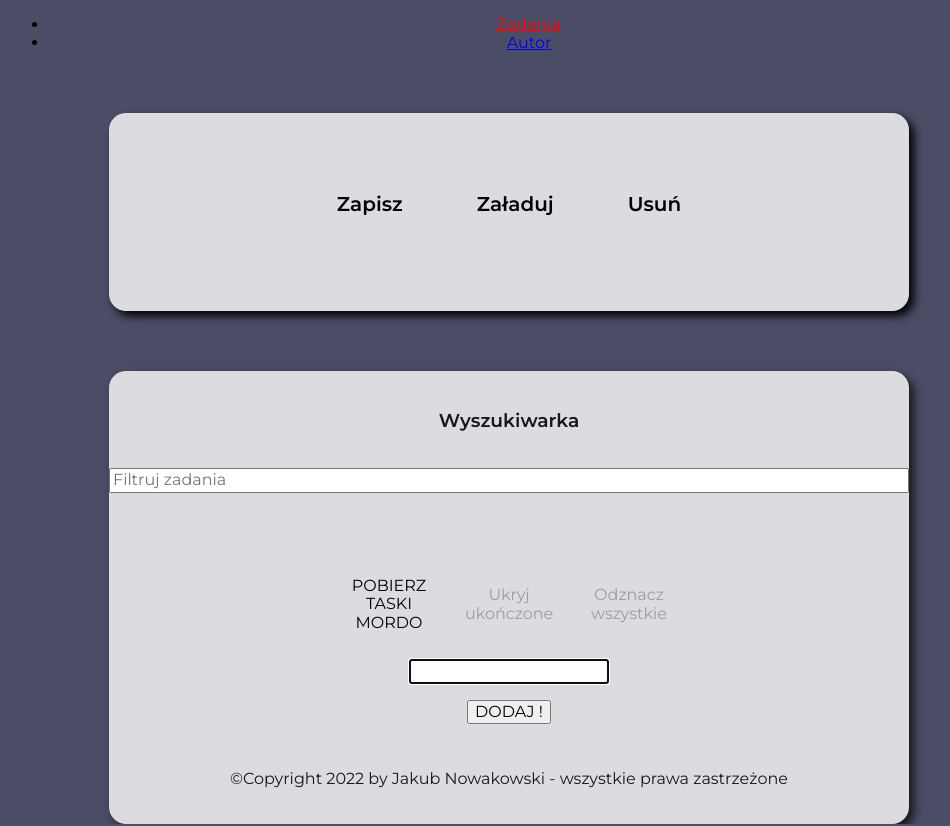
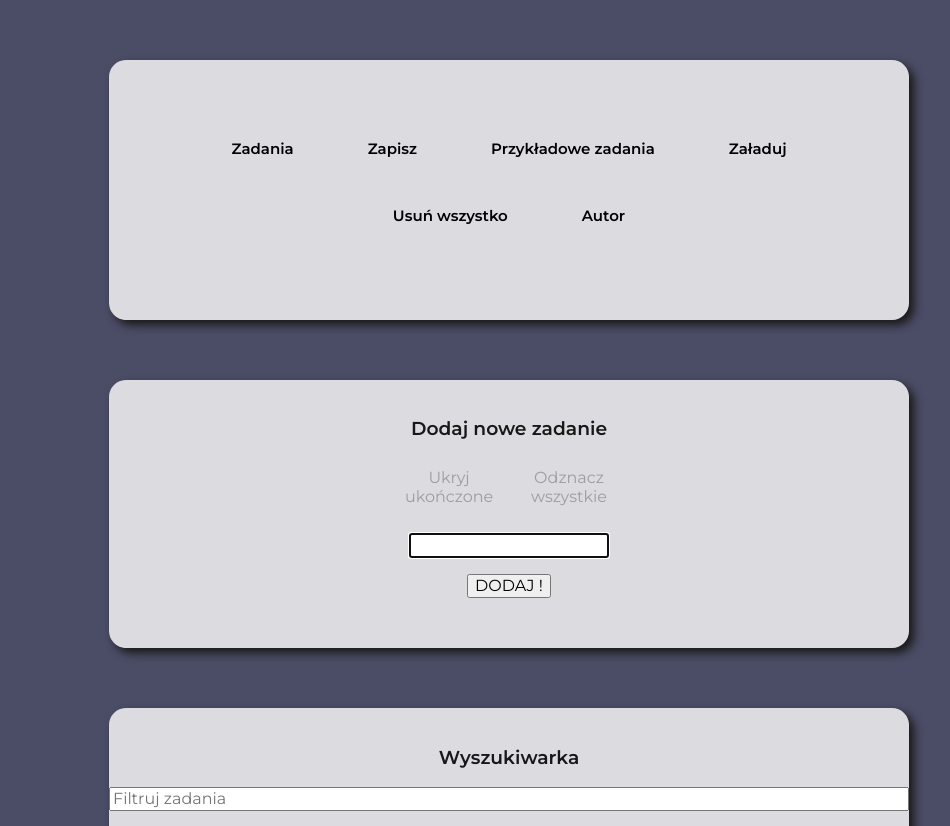
Before and after one commit to Jacob-Isaac/NewTaskListReact, a React (Create React App) app: page /#/zadania in a window 1280 px wide. Shown: the top 826 px of the page, without its empty margins (131-1081 px from the left). Built offline with nearby package versions, Linux system fonts and the light colour scheme.

Commit message:
Changing App design / phase 1 : 4 containers instead of two

```diff
--- a/src/App.js
+++ b/src/App.js
@@ -1,39 +1,41 @@
 import React from "react";
 import TaskListPage from "./features/taskList/TaskListPage";
-import TaskPage from "./features/taskList/TaskPage";
+import SingleTaskPage from "./features/taskList/SingleTaskPage";
 import { HashRouter, Switch, Route, Redirect } from "react-router-dom";
 import AuthorPage from "./features/author/AuthorPage";
-import {StyledNavLink} from "./styled";
+import Header from "./common/Header";
+import MainContainer from "./common/MainContainer";
 
 const App = () => (
   <HashRouter>
-    <nav>
-      <ul>
-        <li>
-          <StyledNavLink exact  to="/zadania">Zadania</StyledNavLink>
-        </li>
-        <li>
-          <StyledNavLink exact  to="/author">Autor</StyledNavLink>
-        </li>
-      </ul>
+
+    <MainContainer>
+      <Header />
+    </MainContainer>
+
     <Switch>
       <Route path="/zadania/:id">
-          <TaskPage />
+
+        <MainContainer title={<h3>Szczegóły zadania</h3>}>
+          <SingleTaskPage />
+        </MainContainer>
+
       </Route>
       <Route path="/zadania">
         <TaskListPage />
       </Route>
       <Route path="/author">
+
+        <MainContainer title={<h3>O autorze</h3>}>
           <AuthorPage />
+        </MainContainer>
+
       </Route>
       <Route path="/">
         <Redirect to="/zadania" />
       </Route>
     </Switch>
-    </nav>
   </HashRouter>
 );
 
 export default App;
-
-//11:48 / 14.05
--- a/src/common/Header/index.js
+++ b/src/common/Header/index.js
@@ -1,20 +1,41 @@
-import { NavigationBox, Buttons, Button } from "./styled";
+import {Buttons, Button } from "./styled";
+import React from "react";
+import { NavLink } from "react-router-dom";
+import { useSelector, useDispatch } from "react-redux";
+import {
+  selectTasks,
+  fetchExampleTasks,
+} from "../../features/taskList/tasksSlice";
 
-const Header = ({ title }) => (
-  <NavigationBox name="StandardBox">
+
+const Header = ({ title }) => {
+  const {ifLoading}= useSelector(selectTasks);
+  const dispatch = useDispatch();
+return (
+  <>
     {title}
     <Buttons>
+      <NavLink exact to="/zadania">
+        <Button>Zadania</Button>
+      </NavLink>
       <Button>
         <span>Zapisz</span>
+      </Button>
+      <Button onClick={() => dispatch(fetchExampleTasks())} disabled={ifLoading}>
+       {ifLoading ? "Ładowanie . . . . . . ." : "Przykładowe zadania" }
       </Button>
       <Button>
         <span>Załaduj</span>
       </Button>
       <Button>
-        <span>Usuń</span>
+        <span>Usuń wszystko</span>
       </Button>
+      <NavLink exact to="/author">
+      <Button>Autor</Button>
+      </NavLink>
     </Buttons>
-  </NavigationBox>
+  </>
 );
+};
 
 export default Header;
--- a/src/common/Header/styled.js
+++ b/src/common/Header/styled.js
@@ -1,5 +1,5 @@
-import { StandardBox } from "../../styled";
 import styled from "styled-components";
+import {css} from "styled-components";
 
 export const Buttons = styled.div`
   text-align: center;
@@ -15,6 +15,9 @@ export const Buttons = styled.div`
 `;
 
 export const Button = styled.button`
+    /* color: black; */
+    font-size: 15px;
+  text-decoration: none;
   background-color: transparent;
   border: none;
   margin-left: 22px;
@@ -22,9 +25,6 @@ export const Button = styled.button`
   margin-top: 20px;
   padding: 15px;
   font-family: "Montserrat", cursive, sans-serif;
-  font-size: 20px;
-  text-decoration: none;
-  color: black;
   font-weight: bolder;
   transition: all 0.01s ease-in-out;
   &:hover {
@@ -35,12 +35,16 @@ export const Button = styled.button`
     color: rgb(158, 158, 158);
     transform: scale(0.8);
   }
+  ${({ disabled }) =>
+    disabled === true &&
+    css`
+      &:hover {
+        color: rgb(158, 158, 158);
+      cursor: auto;
+      }
+      &:active {
+    color: rgb(158, 158, 158);
+    transform: none;
+  }
+    `}
 `;
-
-export const NavigationBox = styled.header`
-${StandardBox}
-font-family: "Montserrat", cursive, sans-serif;
-  font-size: 30px;
-  color: black;
-  font-weight: bolder;
-`;
--- a/src/common/MainContainer/index.js
+++ b/src/common/MainContainer/index.js
@@ -1,8 +1,8 @@
 import { Box } from "./styled";
 
-const MainContainer = ({ children }) => (
-  <Box as="main">
-    {/* StandardBox */}
+const MainContainer = ({ title, children }) => (
+  <Box as="main" id="StandardBox">
+    {title}
     {children}
   </Box>
 );
--- a/src/features/author/AuthorPage.js
+++ b/src/features/author/AuthorPage.js
@@ -1,18 +1,13 @@
 import "../../GlobalStyle.js";
-import Header from "../../common/Header";
 import Footer from "../../common/Footer";
-import MainContainer from "../../common/MainContainer";
 
 function AuthorPage()  {
   return (
-    <>
-      <Header title="O autorze" />
-      <MainContainer>
-       Jakub Nowakowski jest autorem.<br/>Autor jest fajny i najlepszy, i nie ma lepszego autora.<br/>Autor posiada tak bogaty życiorys, że hoho.<br/><br/>
+      <>
+       Jakub Nowakowski jest autorem.<br/>Autor jest fajny i najlepszy, i nie ma lepszego autora.<br/>Autor posiada tak bogaty życiorys, że hoho.<br/><br/><br/><br/>
         <Footer text="©Copyright 2022 by Jakub Nowakowski - wszystkie prawa zastrzeżone" />
-      </MainContainer>
-    </>
+      </>
   );
-}
+  };
 
 export default AuthorPage;
--- a/src/features/taskList/TaskPage/index.js
+++ b/src/features/taskList/SingleTaskPage/index.js
@@ -1,25 +1,20 @@
 import "../../../GlobalStyle.js";
-import Header from "../../../common/Header";
 import Footer from "../../../common/Footer";
-import MainContainer from "../../../common/MainContainer";
 import { useParams } from "react-router-dom";
 import { useSelector } from "react-redux";
 import { getTaskById } from "../tasksSlice.js";
 
-function TaskPage() {
+function SingleTaskPage() {
   const params = useParams();
   const task = useSelector((state) => getTaskById(state, params.id));
   return (
     <>
-      <Header title={<h3>Szczegóły Zadania</h3>}></Header>
-      <MainContainer>
         <b>Treść:</b> {task ? task.content : "Nie znaleziono zadania"}
         <br />
         <b>Ukończono:</b> {task.done ? "Tak" : "Nie"}
         <Footer text="©Copyright 2022 by Jakub Nowakowski - wszystkie prawa zastrzeżone" />
-      </MainContainer>
     </>
   );
 }
 
-export default TaskPage;
+export default SingleTaskPage;
--- a/src/features/taskList/TaskListPage/Buttons/index.js
+++ b/src/features/taskList/TaskListPage/Buttons/index.js
@@ -5,21 +5,17 @@ import {
   selectAreTasksEmpty,
   hideAllTasks,
   doneAllTasks,
-  fetchExampleTasks,
   selectIsEveryTaskDone,
 } from "../../tasksSlice";
 
 const Buttons = () => {
-  const {taskList, isTaskHide, ifLoading}= useSelector(selectTasks);
+  const {taskList, isTaskHide}= useSelector(selectTasks);
   const emptyTaskList = useSelector(selectAreTasksEmpty);
   const dispatch = useDispatch();
   const ifEveryTaskDone = useSelector(selectIsEveryTaskDone);
 
   return (
     <Wrapper>
-      <Button onClick={() => dispatch(fetchExampleTasks())} disabled={ifLoading}>
-       {ifLoading ? "Ładowanie..." : "POBIERZ TASKI MORDO" }
-      </Button>
       <Button
         disabled={
           taskList.length >= 1 && taskList.some((task) => task.done === true)
--- a/src/features/taskList/TaskListPage/Buttons/styled.js
+++ b/src/features/taskList/TaskListPage/Buttons/styled.js
@@ -15,13 +15,12 @@ export const Button = styled.button`
   margin: 10px;
   background-color: transparent;
   border: none;
-  cursor: pointer;
-
   ${({ disabled }) =>
     disabled === false &&
     css`
       &:hover {
         color: rgb(158, 158, 158);
+        cursor: pointer;
       }
     `}
 `;
--- a/src/features/taskList/TaskListPage/Search/index.js
+++ b/src/features/taskList/TaskListPage/Search/index.js
@@ -18,7 +18,6 @@ value: event.target.value.trim() !== "" ? event.target.value : undefined,
 
     return (
         <>
-       <h3>Wyszukiwarka</h3><br/>
        <Wrapper>
         <input
         placeholder="Filtruj zadania"
@@ -26,7 +25,6 @@ value: event.target.value.trim() !== "" ? event.target.value : undefined,
         onInput = {onInputChange}
         />
         </Wrapper><br/><br/><br/><br/>
-
         </>
 
     );
--- a/src/features/taskList/TaskListPage/Tasks/styled.js
+++ b/src/features/taskList/TaskListPage/Tasks/styled.js
@@ -15,6 +15,7 @@ export const Button = styled.button`
   block-size: 25px;
   margin-left: 5px;
   margin-right: 5px;
+  cursor: pointer;
 `;
 
 export const Content = styled.span`
--- a/src/features/taskList/TaskListPage/index.js
+++ b/src/features/taskList/TaskListPage/index.js
@@ -1,23 +1,24 @@
 import "../../../GlobalStyle.js";
 import Form from "./Form";
 import Tasks from "./Tasks";
-import Header from "../../../common/Header";
 import Footer from "../../../common/Footer";
 import Buttons from "./Buttons";
 import Search from "./Search";
 import MainContainer from "../../../common/MainContainer";
 
-
 function TaskListPage() {
-
-
   return (
     <>
-      <Header />
-      <MainContainer>
-        <Search/>
-      <Buttons />
+      <MainContainer title={<h3>Dodaj nowe zadanie</h3>}>
+        <Buttons />
         <Form />
+      </MainContainer>
+
+      <MainContainer title={<h3>Wyszukiwarka</h3>}>
+        <Search />
+      </MainContainer>
+
+      <MainContainer title={<h3>Lista zadań</h3>}>
         <Tasks />
         <Footer text="©Copyright 2022 by Jakub Nowakowski - wszystkie prawa zastrzeżone" />
       </MainContainer>
--- a/src/styled.js
+++ b/src/styled.js
@@ -1,6 +1,6 @@
 import { css } from "styled-components";
-import styled from "styled-components";
-import { NavLink } from "react-router-dom";
+// import styled from "styled-components";
+// import { NavLink } from "react-router-dom";
 
 export const StandardBox = css`
   color: rgb(24, 24, 24);
@@ -19,8 +19,8 @@ export const StandardBox = css`
 
 // `;    zrobic inputa stylizowanego ktorego mozna wszedzie uzyc / przerzucić do common
 
-export const StyledNavLink = styled(NavLink)`
-&.active {
-  color: red;
-}
-`;
+// export const StyledNavLink = styled(NavLink)`
+// &.active {
+//   color: red;
+// }
+// `;
```
Lines whose indentation alone changed are shown as unchanged.
